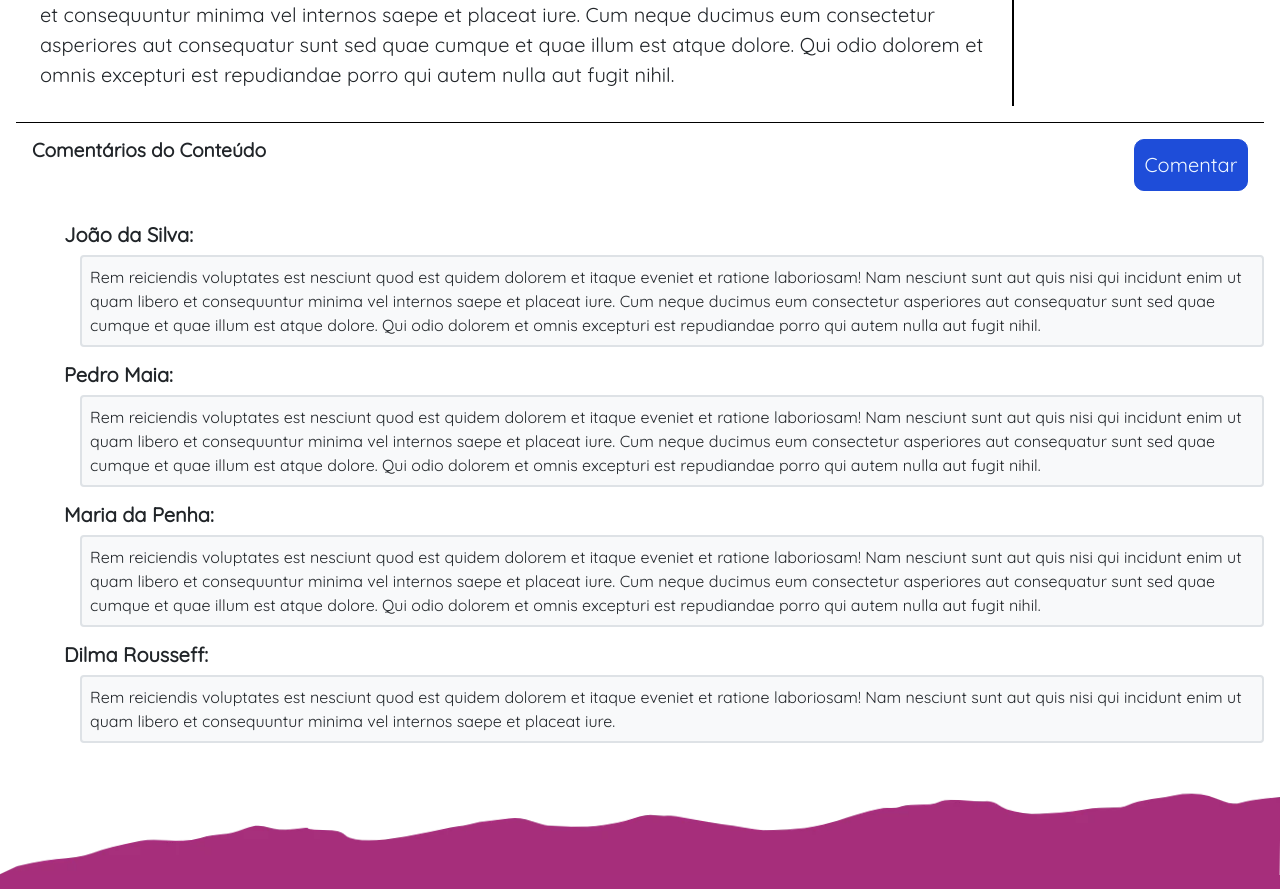
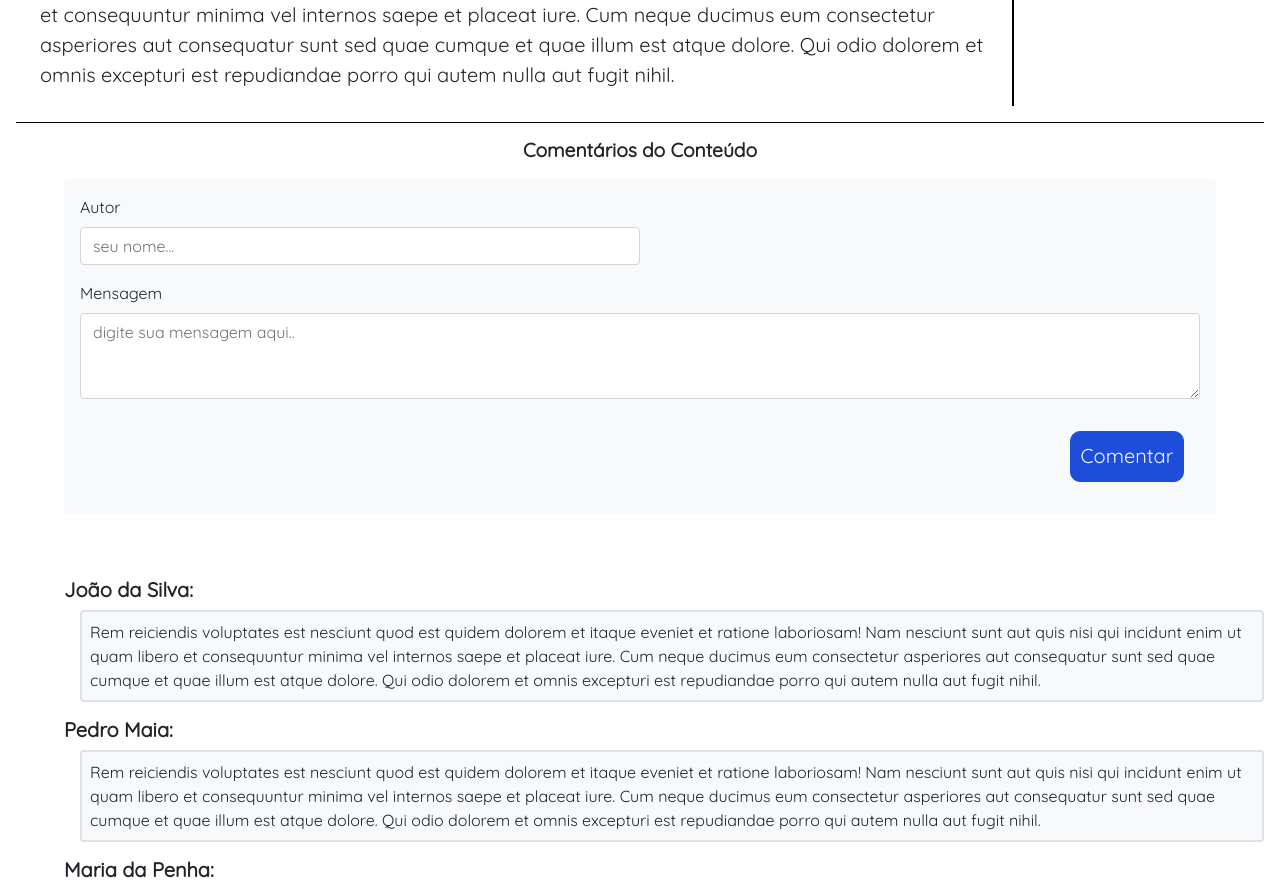
Before and after one commit to Squad009/leiturinha-react, a React (Create React App) app: page /conteudo_professor in a window 1280 px wide. Shown: the part 1140-2029 px from the top of the page. Built offline with nearby package versions, Linux system fonts and the light colour scheme.

Commit message:
implementando componente de comentários

```diff
--- a/src/components/conteudo_professor/ConteudoProfessorComentarios.jsx
+++ b/src/components/conteudo_professor/ConteudoProfessorComentarios.jsx
@@ -1,4 +1,5 @@
 import { Component } from 'react';
+import ComentarioForm from '../../shared/ComentarioForm';
 
 
 
@@ -8,9 +9,9 @@
 
         return(
             <section className="comentarios">
-                <div className="d-flex justify-content-between mb-3">
+                <div className="mb-3 d-flex flex-column mx-5">
                     <h2 className="p-3">Comentários do Conteúdo</h2>
-                    <button className="btn button_app_secondary m-3">Comentar</button>
+                    <ComentarioForm />
                 </div>
                 <div className="ms-5">
                     <h5><strong>João da Silva:</strong></h5>
--- /dev/null
+++ b/src/shared/ComentarioForm.jsx
@@ -0,0 +1,27 @@
+import { Component } from "react";
+
+
+
+class ComentarioForm extends Component {
+    render() {
+        return(
+            <form className="bg-light p-3 rounded mb-5" onSubmit={(e) => this.salvaComentario(e)}>
+                <div className="mb-3 w-50">
+                    <label htmFor="exampleFormControlInput1" className="form-label">Autor</label>
+                    <input type="text" className="form-control" id="exampleFormControlInput1" placeholder="seu nome..." required/>
+                </div>
+                <div className="mb-3">
+                    <label htmlFor="commentFormControlTextarea1" className="form-label">Mensagem</label>
+                    <textarea className="form-control" id="commentFormControlTextarea" rows="3"  placeholder="digite sua mensagem aqui.." required></textarea>
+                </div>
+                <button  type="submit" className="btn button_app_secondary m-3 float-end">Comentar</button>
+            </form>
+        );
+    }
+
+    salvaComentario(e) {
+        e.preventDefault();
+    }
+}
+
+export default ComentarioForm;
```
